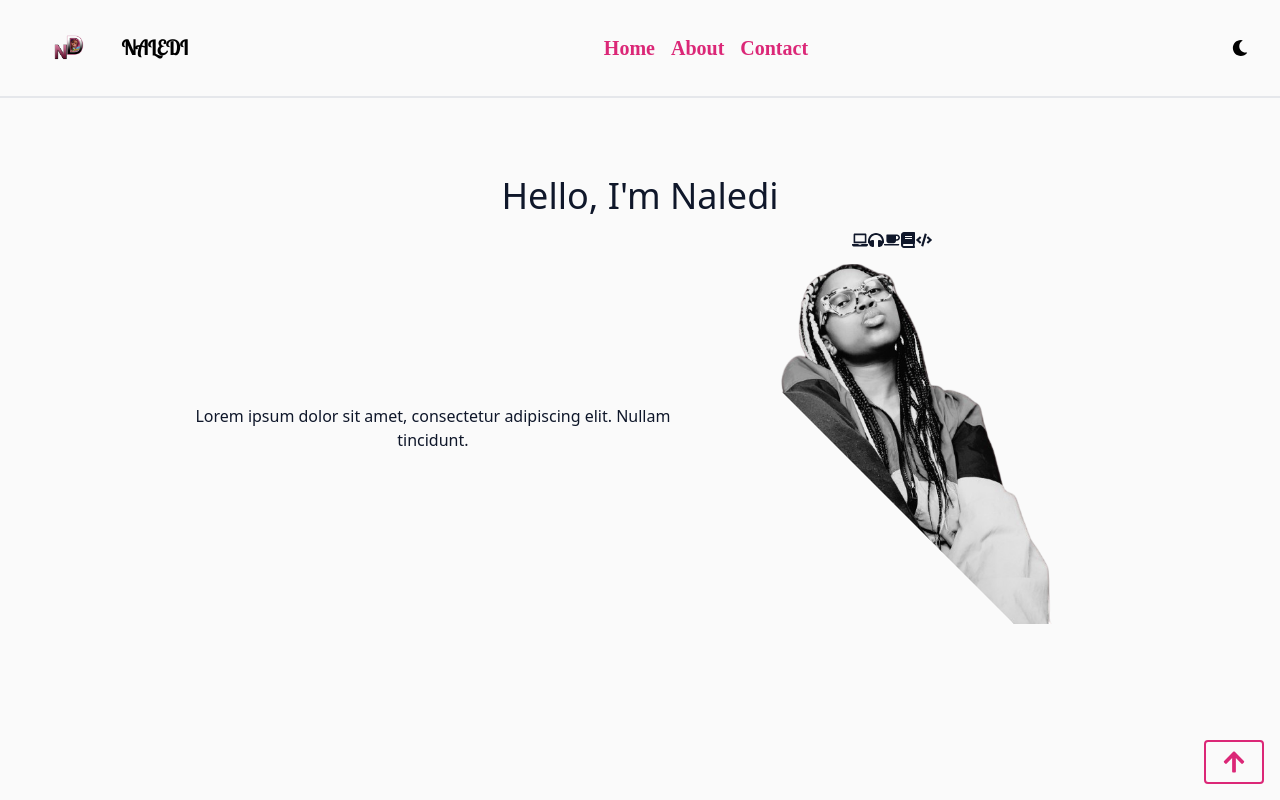
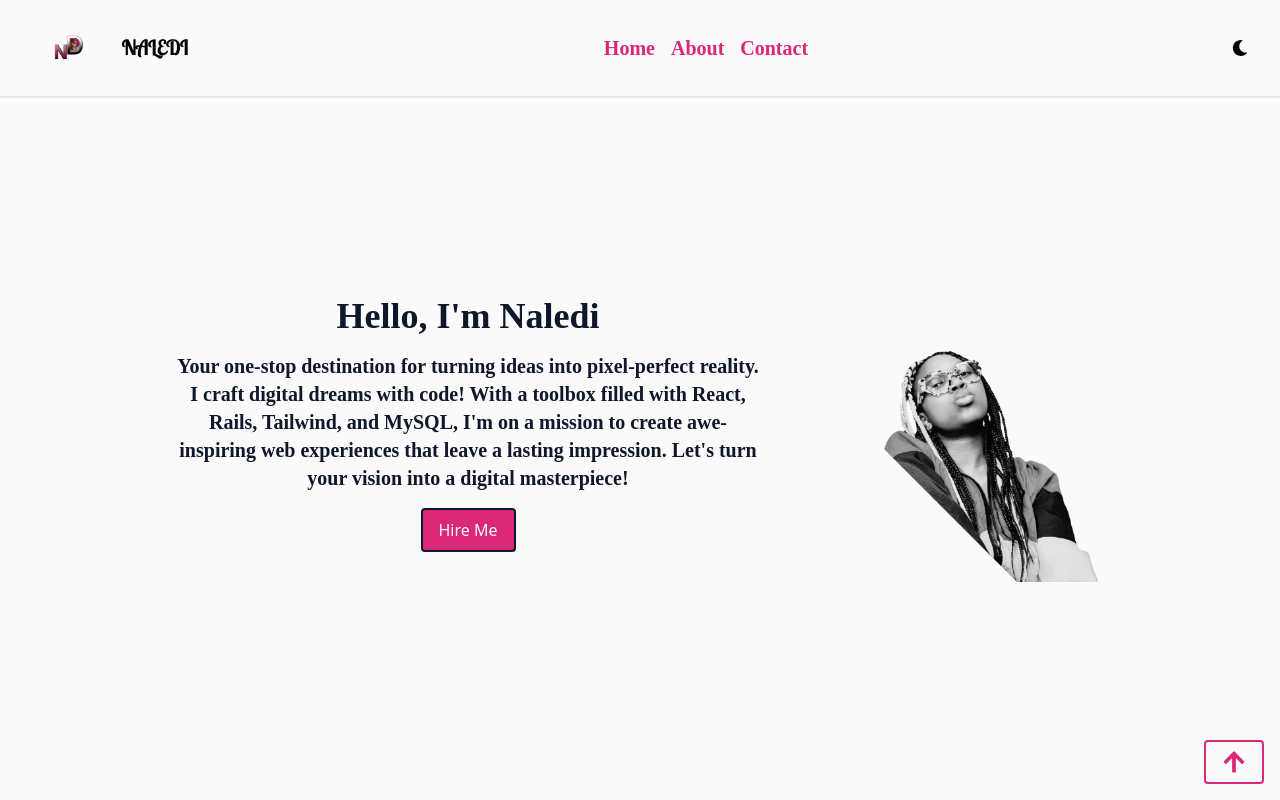
Before and after one commit to Naledi-Dikgale/portfolio-v3, a React (Vite) app: page / in a window 1280 px wide. Shown: the top 800 px of the page. Built offline with nearby package versions, Linux system fonts and the light colour scheme; no server answers; a web font is replaced by a local one.

Commit message:
Update Image

```diff
--- a/src/components/Intro.jsx
+++ b/src/components/Intro.jsx
@@ -1,31 +1,29 @@
 import React, { useContext } from 'react';
 import { ThemeContext } from '../ThemeContext';
-import { FaLaptop, FaHeadphones, FaCoffee, FaBook, FaCode } from 'react-icons/fa';
 
 function Intro() {
   const { theme } = useContext(ThemeContext);
 
   return (
-    <section className={`p-6 flex flex-col items-center justify-center h-screen ${theme === 'light' ? 'bg-primary text-secondary' : 'bg-secondary text-primary'}`}>
-      <h1 className={`text-4xl text-center ${theme === 'light' ? 'text-secondary' : 'text-primary'}`}>
-        Hello, I'm Naledi
-      </h1>
-      <div className="flex flex-row items-center justify-center mt-4">
-        <p className={`text-center ${theme === 'light' ? 'text-secondary' : 'text-secondary-light'}`}>
-          Lorem ipsum dolor sit amet, consectetur adipiscing elit. Nullam tincidunt.
-        </p>
-        <div className="flex flex-col items-center justify-center ml-6 w-1/2 relative">
-          <div className="flex flex-row items-center justify-center">
-            <FaLaptop className={`icon ${theme === 'light' ? 'text-secondary' : 'text-primary'}`} />
-            <FaHeadphones className={`icon ${theme === 'light' ? 'text-secondary' : 'text-primary'}`} />
-            <FaCoffee className={`icon ${theme === 'light' ? 'text-secondary' : 'text-primary'}`} />
-            <FaBook className={`icon ${theme === 'light' ? 'text-secondary' : 'text-primary'}`} />
-            <FaCode className={`icon ${theme === 'light' ? 'text-secondary' : 'text-primary'}`} />
-          </div>
-          <div className="relative">
-            <img src="profile.png" alt="Profile" className="mt-4 w-full max-w-xs" />
-            <div className={`absolute bottom-0 w-full h-3/4 ${theme === 'light' ? 'bg-primary' : 'bg-secondary'} transform skew-y-45  translate-y-40`}></div>
-          </div>
+    <section className={`p-6 flex flex-col items-center justify-center h-screen mt-4 ${theme === 'light' ? 'bg-primary text-secondary' : 'bg-secondary text-primary'}`}>
+      <div className="flex flex-row items-center justify-center mt-4 space-x-6">
+        <div className="md:w-1/2 md:mt-0 mt-4 px-4 flex flex-col items-center justify-center">
+          <h1 className={`text-4xl text-center font-agbalumo font-bold mb-4 ${theme === 'light' ? 'text-secondary' : 'text-primary'}`}>
+            Hello, I'm Naledi
+          </h1>
+          <p className={`text-center font-agbalumo font-bold text-xl mb-4 ${theme === 'light' ? 'text-secondary' : 'text-secondary-light'}`}>
+          Your one-stop destination for
+             turning ideas into pixel-perfect
+              reality. I craft digital dreams with code! With a toolbox filled with React,
+              Rails, Tailwind, and MySQL, I&apos;m on a mission to create
+              awe-inspiring web experiences that leave a lasting
+              impression. Let&apos;s turn your vision into a digital masterpiece!
+          </p>
+          <a href="https://naledi.netlify.app" className={`px-4 py-2 border-2 rounded ${theme === 'light' ? 'border-secondary bg-button text-primary hover:bg-button hover:text-primary-light' : 'border-primary bg-button text-primary hover:bg-secondary-light hover:text-primary'}`}>Hire Me</a>
+        </div>
+        <div className="flex flex-col items-center justify-center relative hidden md:block">
+          <img src="profile0.png" alt="Profile" className="mb-6 w-full max-w-xs" />
+          <div className={`absolute bottom-0 w-full h-3/4 ${theme === 'light' ? 'bg-primary' : 'bg-secondary'} transform skew-y-45 translate-y-48`}></div>
         </div>
       </div>
     </section>
```
